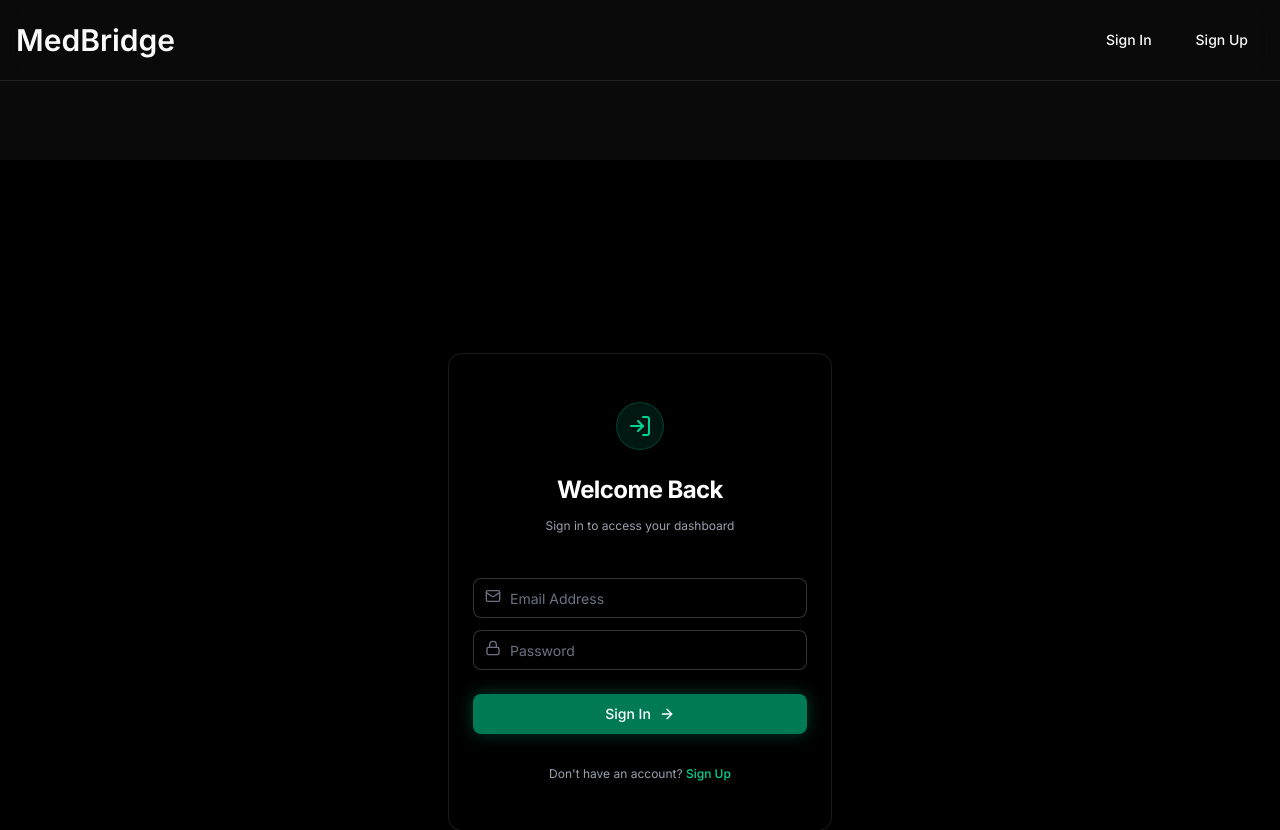
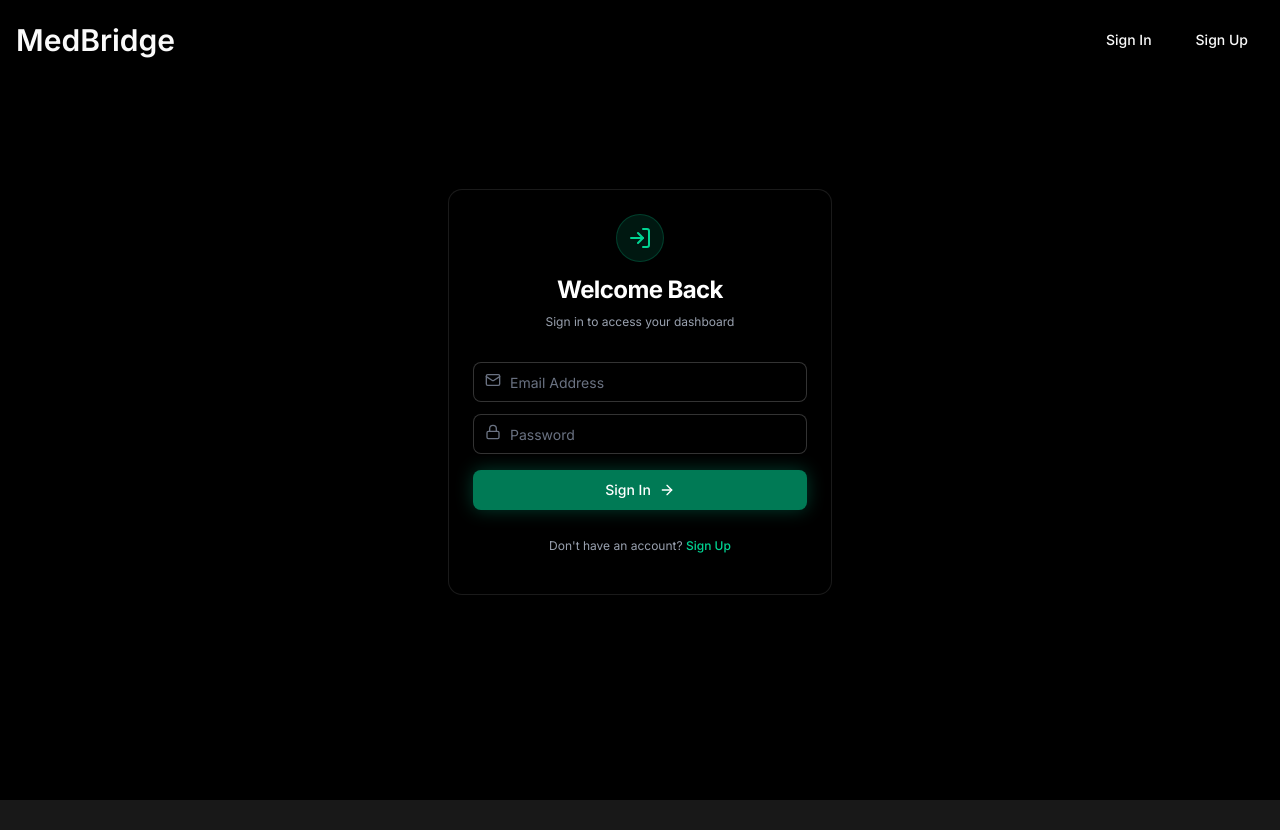
Before and after one commit to KapilKaranMathur/MedBridge, a Next.js app: page /sign-in in a window 1280 px wide. Shown: the top 830 px of the page. Built offline with nearby package versions, Linux system fonts and the light colour scheme; no server answers.

Commit message:
fixed some css

```diff
--- a/app/(auth)/layout.jsx
+++ b/app/(auth)/layout.jsx
@@ -1,7 +1,7 @@
 import React from 'react'
 
 const AuthLayout = ({children}) => {
-  return <div className='flex justify-center pt-40'>{children}</div>
+  return <>{children}</>
 }
 
 export default AuthLayout
--- a/app/(auth)/sign-in/page.jsx
+++ b/app/(auth)/sign-in/page.jsx
@@ -64,32 +64,31 @@ export default function SignInPage() {
   }
 
   return (
-    <div className="min-h-screen w-full flex items-center justify-center p-4 pt-20 relative bg-black overflow-hidden">
+    <div className="min-h-screen w-full flex items-center justify-center p-4 pt-0 relative bg-black overflow-hidden">
       <div className="absolute top-0 left-0 w-full h-full bg-linear-to-br from-black via-black to-black -z-20" />
       <div className="absolute bottom-[-10%] left-[-10%] w-[500px] h-[500px] bg-emerald-800/10 rounded-full blur-[120px] pointer-events-none -z-10" />
 
       <Card className="w-full max-w-sm border-white/10 bg-black/60 backdrop-blur-xl shadow-2xl">
-        <CardHeader className="text-center pb-2 pt-6">
-          <div className="mx-auto h-12 w-12 rounded-full bg-emerald-700/20 flex items-center justify-center mb-4 border border-emerald-700/40">
+        <CardHeader className="text-center pb-1 pt-0">
+          <div className="mx-auto h-12 w-12 rounded-full bg-emerald-700/20 flex items-center justify-center border border-emerald-700/40">
             <LogIn className="h-6 w-6 text-emerald-400" />
           </div>
-          <CardTitle className="text-2xl font-bold text-white tracking-tight">
+          <CardTitle className="text-2xl font-bold text-white tracking-tight mt-1 mb-0">
             Welcome Back
           </CardTitle>
-          <p className="text-xs text-gray-400 mt-1">
+          <p className="text-xs text-gray-400 mt-0 mb-1">
             Sign in to access your dashboard
           </p>
         </CardHeader>
 
-        <CardContent className="space-y-4 pt-3">
-          <form onSubmit={handleSubmit} className="space-y-4">
+        <CardContent className="space-y-3 pt-0">
+          <form onSubmit={handleSubmit} className="space-y-3">
             {error && (
               <div className="p-2.5 rounded bg-red-700/20 border border-red-500/30 text-red-400 text-xs text-center font-medium">
                 {error}
               </div>
             )}
 
-            <div className="space-y-3">
             <InputField
               icon={Mail}
               name="email"
@@ -98,7 +97,6 @@ export default function SignInPage() {
               required
             />
 
-              <div className="space-y-1">
             <InputField
               icon={Lock}
               name="password"
@@ -106,12 +104,10 @@ export default function SignInPage() {
               placeholder="Password"
               required
             />
-              </div>
-            </div>
 
             <Button
               type="submit"
-              className="w-full bg-emerald-700 hover:bg-emerald-600 text-white font-medium h-10 shadow-[0_0_18px_rgba(4,120,87,0.5)] transition-all mt-2"
+              className="w-full bg-emerald-700 hover:bg-emerald-600 text-white font-medium h-10 shadow-[0_0_18px_rgba(4,120,87,0.5)] transition-all mt-1"
               disabled={isLoading}
             >
               {isLoading ? (
@@ -125,7 +121,7 @@ export default function SignInPage() {
           </form>
         </CardContent>
 
-        <CardFooter className="pb-6 pt-2 flex justify-center">
+        <CardFooter className="pb-4 pt-1 flex justify-center">
           <p className="text-gray-400 text-xs">
             Don&apos;t have an account?{" "}
             <Link href="/sign-up" className="text-emerald-400 hover:text-emerald-300 font-medium">
--- a/components/header.jsx
+++ b/components/header.jsx
@@ -3,7 +3,7 @@
 import Link from "next/link";
 import { Button } from "./ui/button";
 import { useEffect, useState } from "react";
-import { useRouter } from "next/navigation";
+import { useRouter, usePathname } from "next/navigation";
 import {
   DropdownMenu,
   DropdownMenuContent,
@@ -18,6 +18,7 @@ import { LayoutDashboard, Settings, LogOut, User } from "lucide-react";
 
 export default function Header() {
   const router = useRouter();
+  const pathname = usePathname();
   const [loading, setLoading] = useState(true);
   const [isLoggedIn, setIsLoggedIn] = useState(false);
   const [user, setUser] = useState(null);
@@ -56,8 +57,14 @@ export default function Header() {
   const dashboardLink = user?.role === "doctor" ? "/doctor/dashboard" : "/patient/dashboard";
   const settingsLink = user?.role === "doctor" ? "/doctor/settings" : "/patient/settings";
 
+  const isAuthPage = pathname === "/sign-in" || pathname === "/sign-up";
+
   return (
-    <header className="fixed top-0 w-full border-b bg-background/80 backdrop-blur-md z-10 supports-backdrop-filter:bg-background/60 py-2">
+    <header className={`fixed top-0 w-full border-b z-10 py-2 transition-colors duration-300 ${
+      isAuthPage
+        ? "bg-transparent border-transparent backdrop-blur-none"
+        : "bg-background/80 backdrop-blur-md supports-backdrop-filter:bg-background/60"
+    }`}>
       <nav className="container mx-auto px-4 h-16 flex items-center justify-between">
         <Link href="/" className="font-semibold text-3xl">
           MedBridge
```
Lines whose indentation alone changed are shown as unchanged.
